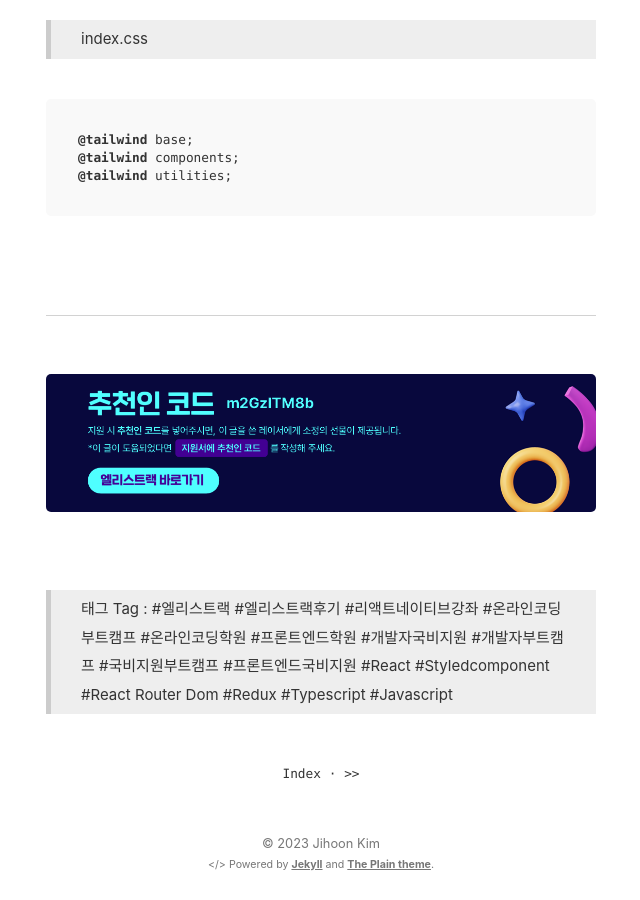
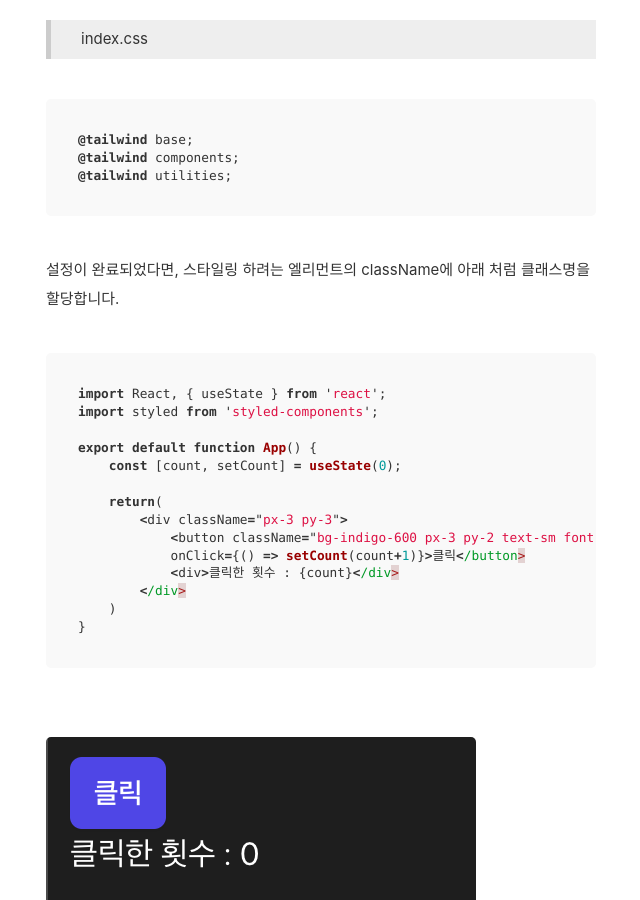
Before and after one commit to Ji-hoon/blog, a Jekyll site: the page built from _posts/2023-11-24-css-styling-in-react.md, in a window 1280 px wide and 900 px high, scrolled down 4475 px. Shown: the whole window, without its empty margins (319-959 px from the left). Built offline with Jekyll 4.4.1, drawn with Linux system fonts in a browser that asks for light colours; comment, search, counter and statistics services are not loaded.

Commit message:
FEAT : tailwind 결과 이미지 추가

````diff
--- a/_posts/2023-11-24-css-styling-in-react.md
+++ b/_posts/2023-11-24-css-styling-in-react.md
@@ -165,6 +165,28 @@ export default {
 @tailwind utilities;
 ```
 
+설정이 완료되었다면, 스타일링 하려는 엘리먼트의 className에 아래 처럼 클래스명을 할당합니다.
+
+```javascript
+import React, { useState } from 'react';
+import styled from 'styled-components';
+
+export default function App() {
+    const [count, setCount] = useState(0);
+
+    return(
+        <div className="px-3 py-3">
+            <button className="bg-indigo-600 px-3 py-2 text-sm font-semibold text-white shadow-sm rounded-md"
+            onClick={() => setCount(count+1)}>클릭</button>
+            <div>클릭한 횟수 : {count}</div>
+        </div>
+    )
+}
+```
+&nbsp;
+
+![tailwind result](/blog/assets/posts/asset-react-css-tailwind.png)
+
 &nbsp;
 
 ---
````
Also changed, not shown: assets/posts/asset-react-css-tailwind.png (added).
